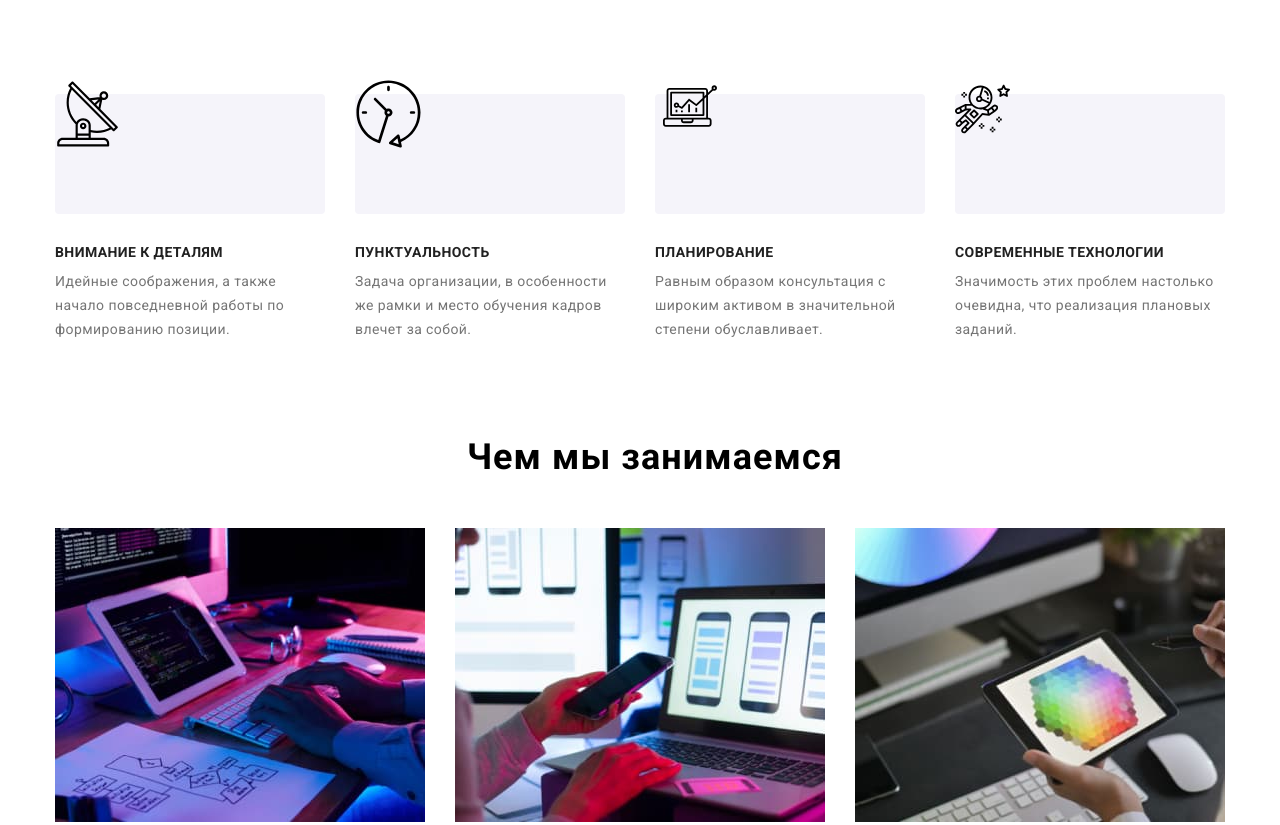
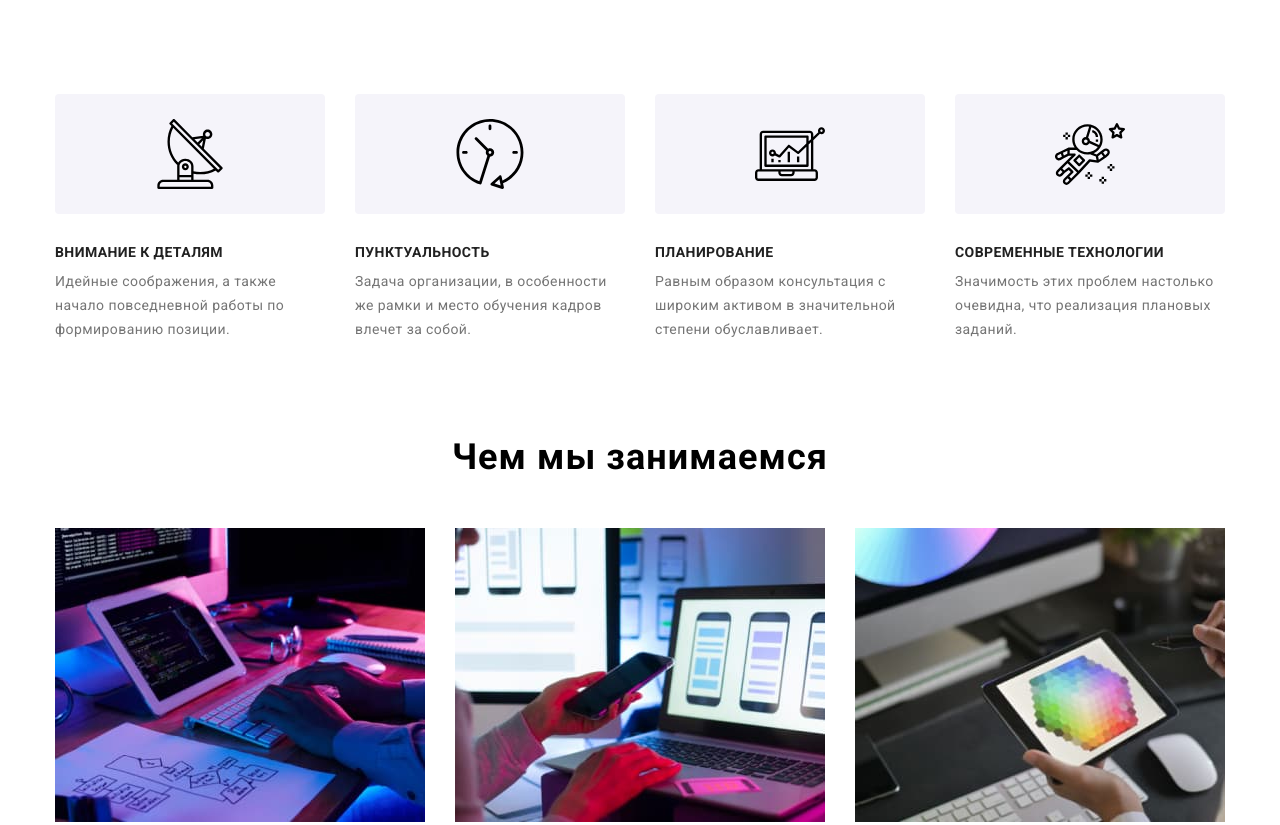
Before and after one commit to YuliaOd/goit-markup-hw-04-1, a plain HTML site: page index.html in a window 1280 px wide. Shown: the part 698-1523 px from the top of the page. Drawn offline with nearby package versions, Linux system fonts and the light colour scheme.

Commit message:
chenge 06.07.22

```diff
--- a/css/styles.css
+++ b/css/styles.css
@@ -138,12 +138,6 @@ footer {
     padding-bottom: 30px;
 }
 
-.section-hero {
-    margin-left: auto;
-    margin-right: auto;
-    margin-bottom: 50px;
-
-}
 
 .hero {
     padding-top: 200px;
@@ -250,7 +244,10 @@ ul {
     font-size: 36px;
     line-height: 1.17;
     letter-spacing: 0.03em;
-    width: 1200px;
+    margin-left: auto;
+    margin-right: auto;
+    margin-bottom: 50px;
+
 }
 
 .button-portfolio {
@@ -421,7 +418,7 @@ ul {
 .container-element:hover,
 .container-element:focus {
     background: #FFFFFF;
-    border: 1px solid #EEEEEE;
+
     box-shadow: 0px 1px 1px rgba(0, 0, 0, 0.12), 0px 4px 4px rgba(0, 0, 0, 0.06), 1px 4px 6px rgba(0, 0, 0, 0.16);;
 }
 
@@ -525,10 +522,8 @@ ul {
     justify-content: center;
     align-items: center;
     fill: #AFB1B8;
-
     height: 44px;
     width: 44px;
-    padding: 12px;
     background-position: center;
     border-radius: 50px;
 }
@@ -559,8 +554,12 @@ ul {
     border-radius: 4px;
     background: #F5F4FA;
 
+}
+.icon-text {
+    width: 70px;
+    height: 70px;
+}
 
-}
 
 
 .compani {
@@ -592,6 +591,7 @@ ul {
 
 .clients {
     padding-bottom: 94px;
+    padding-top: 94px;
 }
 
 .link-clients:hover,
@@ -610,7 +610,6 @@ ul {
     fill: #FFFFFF;
     height: 44px;
     width: 44px;
-    padding: 12px;
     border-radius: 50px;
     background: rgba(255, 255, 255, 0.1);
 }
--- a/index.html
+++ b/index.html
@@ -49,9 +49,9 @@
         <div class="container-text">
         <ul class="text-list">
           <li class="list-text">
-              <div class="icon">
+               <div class="icon">
               <svg class="icon-text">
-              <use  href="./image/icons.svg/symbol-defs.svg#icon-antenna" width="65" height="70">
+              <use href="./image/icons.svg/symbol-defs.svg#icon-antenna">
               </svg>
             </div>
             <h3 class="section-title">Внимание к деталям</h3>
@@ -63,7 +63,7 @@
           <li class="list-text">
             <div class="icon">
               <svg class="icon-text">
-                  <use href="./image/icons.svg/symbol-defs.svg#icon-clock" width="67" height="70">
+                  <use href="./image/icons.svg/symbol-defs.svg#icon-clock">
               </svg>
             </div>
             <h3 class="section-title">Пунктуальность</h3>
@@ -75,7 +75,7 @@
           <li class="list-text">
             <div class="icon">
               <svg class="icon-text">
-              <use href="./image/icons.svg/symbol-defs.svg#icon-computer" width="70" height="54">
+              <use href="./image/icons.svg/symbol-defs.svg#icon-computer">
               </svg>
             </div>
             <h3 class="section-title">Планирование</h3>
@@ -87,7 +87,7 @@
           <li class="list-text">
             <div class="icon">
               <svg class="icon-text">
-              <use href="./image/icons.svg/symbol-defs.svg#icon-astronaut" width="55" height="60">
+              <use href="./image/icons.svg/symbol-defs.svg#icon-astronaut">
               </svg>
             </div>
             <h3 class="section-title">Современные технологии</h3>
```
